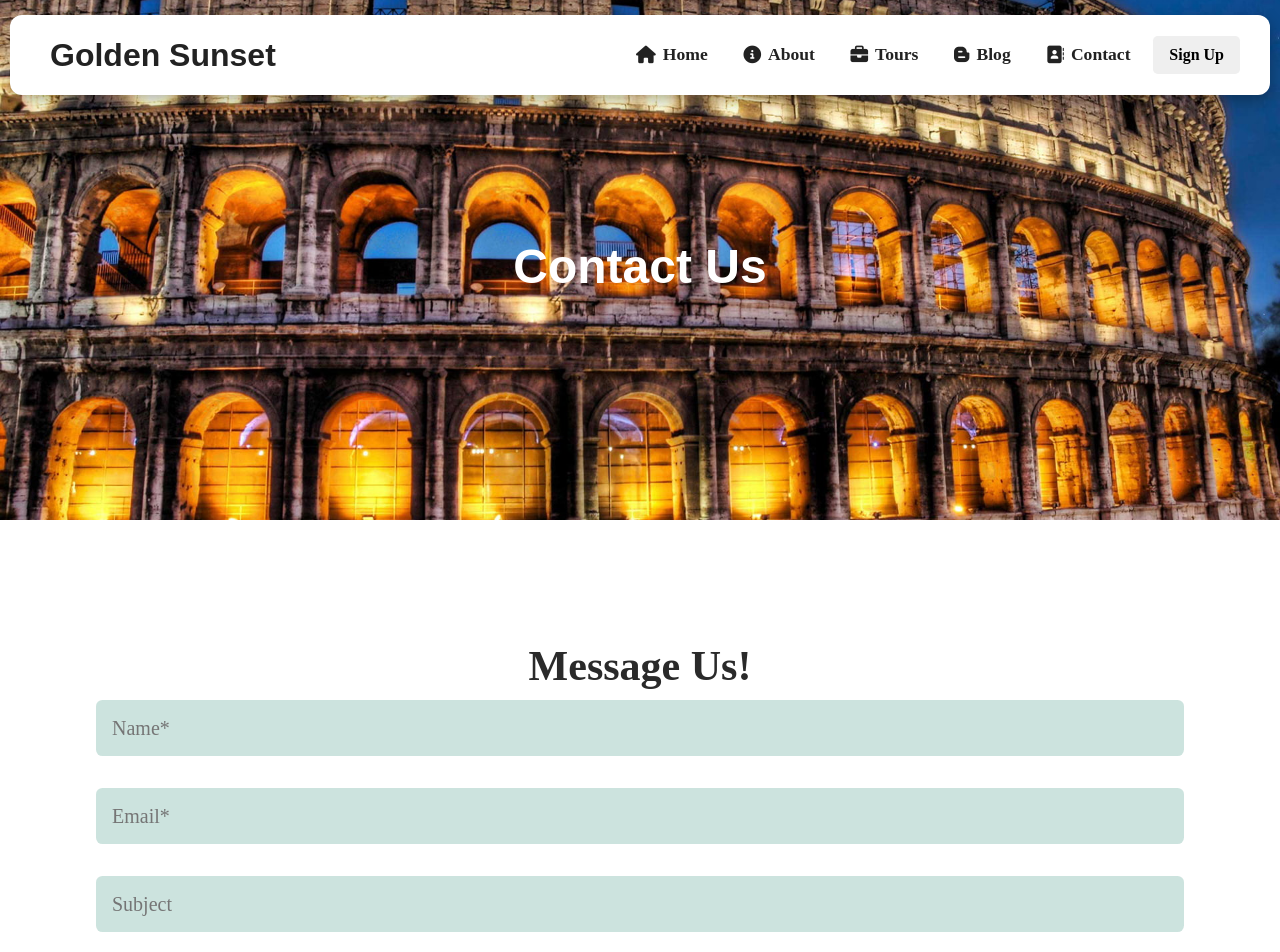
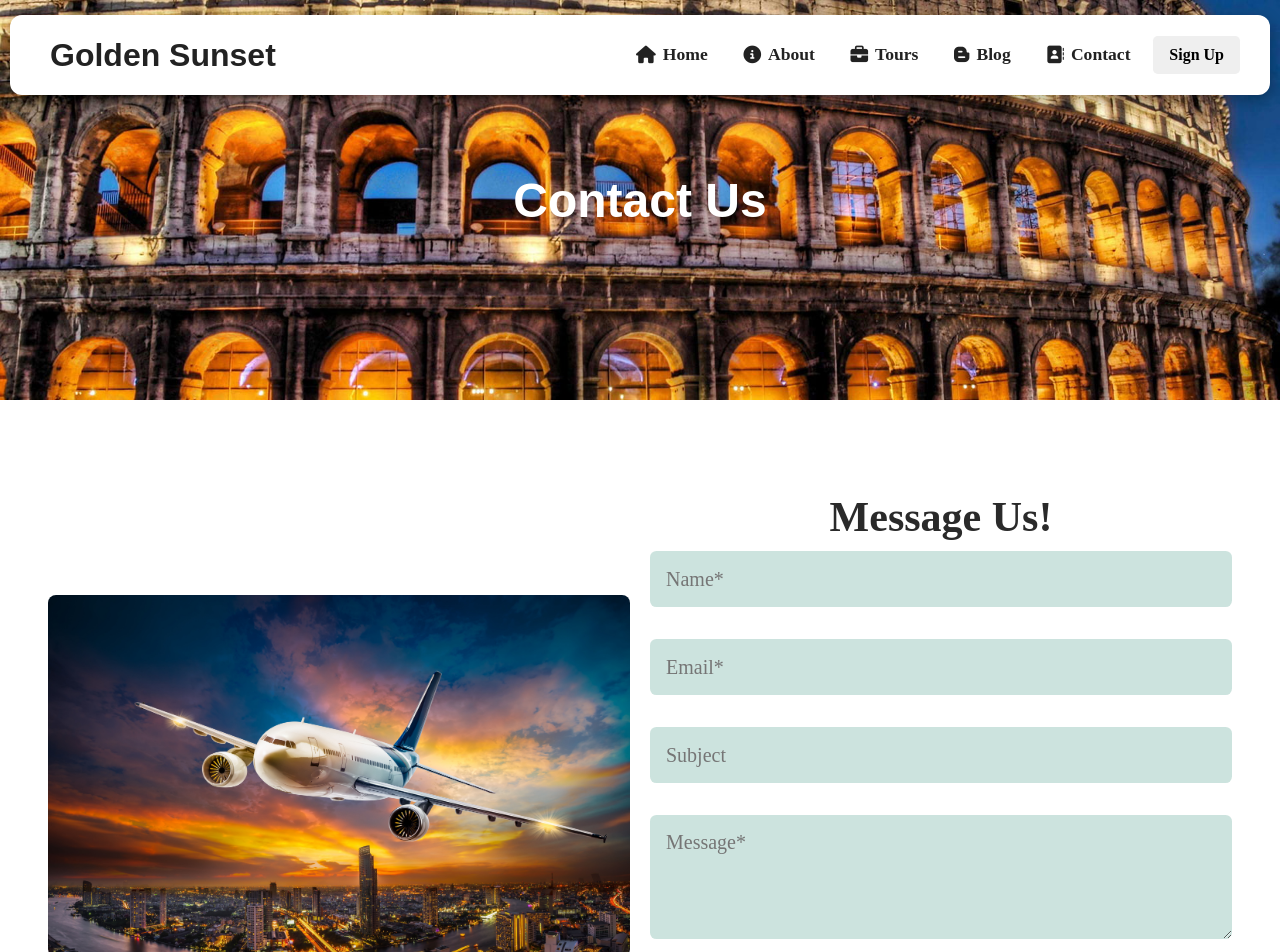
Before and after one commit to Abdirino/sunset-travel-website, a React (Create React App) app: page /contact in a window 1280 px wide. Shown: the top 952 px of the page. Built offline with nearby package versions, Linux system fonts and the light colour scheme; a web font is replaced by a local one.

Commit message:
contact sec done

```diff
--- a/src/components/ContactForm.js
+++ b/src/components/ContactForm.js
@@ -1,10 +1,31 @@
 import "./ContactFormStyle.css";
+import ContactImg from "../images/ContactIMG.jpg";
 
 function ContactForm() {
   return (
     <>
       <div className="form-container">
-        <div className="formDetails"></div>
+        <div className="formDetails">
+          <div className="c-img">
+            <img src={ContactImg} alt="" />
+          </div>
+          {/* <div className="c-details">
+            <div className="detail">
+              <h2>Paris Office</h2>
+              <p>198 West 21th Street</p>
+              <p>New York NY 10010</p>
+              <p>Phone: +88 (0) 101 0000 000</p>
+              <p>Email: goldenSunset@qode.com</p>
+            </div>
+            <div className="detail">
+              <h2>Istanbul Office</h2>
+              <p>198 West 21th Street</p>
+              <p>New York NY 10010</p>
+              <p>Phone: +88 (0) 101 0000 000</p>
+              <p>Email: goldenSunset@qode.com</p>
+            </div>
+          </div> */}
+        </div>
         <form>
           <h1>Message Us!</h1>
           <input placeholder="Name*" />
--- a/src/components/ContactFormStyle.css
+++ b/src/components/ContactFormStyle.css
@@ -1,13 +1,15 @@
 .form-container{
-    margin: 4rem 6rem;
+    margin: 4rem 3rem;
     color: #2a2a2a;
     display: flex;
+    gap: 20px;
+    align-items: center;
 }
 .form-container form{
-    padding-top: 3rem;
+    padding-top: 1.2rem;
     display: flex;
     flex-direction: column;
-    width: 55%;
+    /* width: 55%; */
     margin: auto;
     flex: 1 1 450px;
 }
@@ -35,10 +37,42 @@
     padding: 15px 0;
     font-size: 20px;
 }
+.formDetails{
+    display: flex;
+    flex: 1 1 450px;
+    flex-direction: column;
+    padding-top: 4rem;
+    text-align: start;
+}
+.formDetails .c-details{
+    display: flex;
+    justify-content: space-between;
+    align-items: center;
+}
+.c-details .detail{
+    padding: 10px;
+}
+.detail h2{
+    padding: 12px 3px;
+    font-size: 30px;
+}
+.detail p{
+    font-size: 17px;
+    padding: 3px;
+}
+.formDetails .c-img{
+    overflow: hidden;
+    border-radius: 8px;
+}
+.formDetails .c-img img{
+    width: 100%; height: 100%;
+    object-fit: cover;
+}
 
-@media screen and (max-width: 868px) {
+@media screen and (max-width: 968px) {
     .form-container{
         margin: 4rem 2rem;
+        flex-wrap: wrap;
     }
     .form-container form{
         padding-top: 2rem;
--- a/src/components/DSearch/DSearch.css
+++ b/src/components/DSearch/DSearch.css
@@ -7,10 +7,12 @@
     flex-direction: row;
 }
 .d-search input{
-    padding: 14px 60px;
+    height: 3.5rem;
+    font-size: 19px;
+    padding: 0 1rem;
     border: 0.5px solid grey;
-    font-size: 18px;
-    margin: 6px 0;
+    margin: 6px;
+    border-radius: 8px;
 }
 .d-search .s-btn{
     padding: 18px 30px;
--- a/src/components/HeroStyle.css
+++ b/src/components/HeroStyle.css
@@ -6,7 +6,7 @@
 }
 .hero-mid {
   width: 100%;
-  height: 65vh;
+  height: 50vh;
   position: relative;
 }
 img {
```
Also changed, not shown: src/images/ContactIMG.jpg (added).
